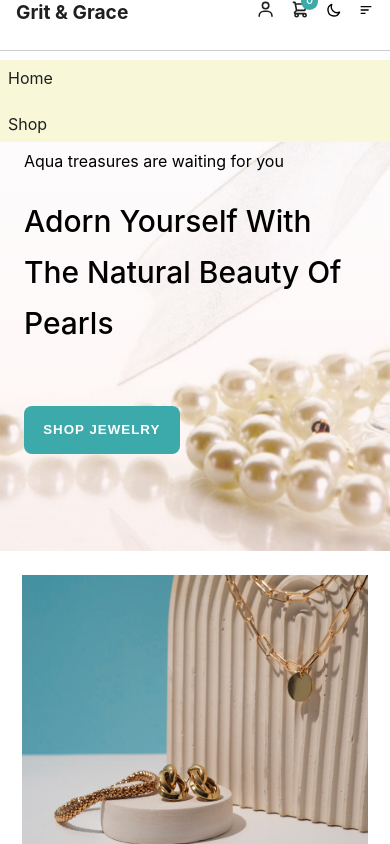
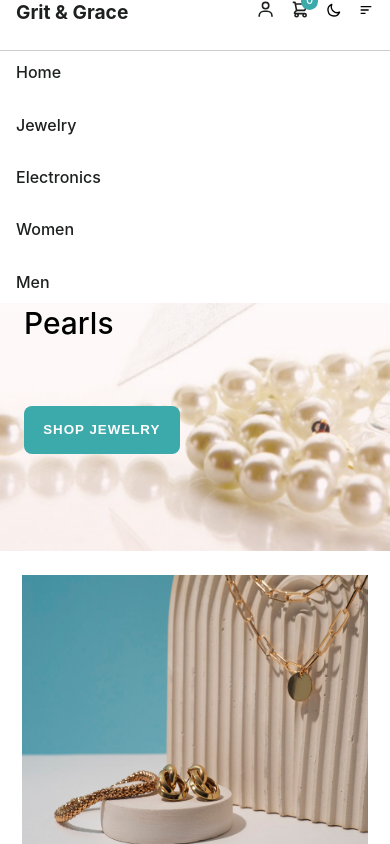
Before and after one commit to joycethh/playground, a React (Create React App) app: page /home in a window 390 px wide. Both pictures are taken after a click on the element 366 px from the left and 12 px from the top of the page. Shown: the top 844 px of the page. Built offline with nearby package versions, Linux system fonts and the light colour scheme; no server answers.

Commit message:
fix the mobile navItems

```diff
--- a/src/components/header/Header.js
+++ b/src/components/header/Header.js
@@ -118,25 +118,28 @@ const Header = () => {
         </div>
       </div>
 
-      <div className={openModal ? "modal display-block" : "modal display-none"}>
+      <div className={openModal ? "display-block" : "display-none"}>
+        {openModal && (
           <div className="modal-nav">
             <div className="modal-nav-wrapper" onClick={toggleModal}>
               <NavLink to="/home" className={activeLink}>
                 <span>Home</span>
               </NavLink>
-            <NavLink to="/shop" className={activeLink}>
-              <span>Shop</span>
+              <NavLink to="/products/jewelry " className={activeLink}>
+                <span>Jewelry</span>
               </NavLink>
-
-            {/* <NavLink to="/electronics" className={activeLink}>
+              <NavLink to="/products/electronics" className={activeLink}>
                 Electronics
               </NavLink>
-
-          <NavLink to="/cloth" className={activeLink}>
-            Cloth
-          </NavLink> */}
+              <NavLink to="/products/women's clothing" className={activeLink}>
+                Women
+              </NavLink>
+              <NavLink to="/products/men's clothing" className={activeLink}>
+                Men
+              </NavLink>
             </div>
           </div>
+        )}
       </div>
     </header>
   );
--- a/src/components/header/header.scss
+++ b/src/components/header/header.scss
@@ -152,18 +152,31 @@ header{
                 flex-direction: column;
                 gap: 10px;
                 position: absolute;
-                top: 60px;
+                top: 50px;
                 right: 0;
                 width: 100%;
-                background-color: themed('bgSoft');
+                background-color: themed('bg');
                 z-index: 999;
                 transition: all 0.3s ease-out;
 
                 a {
-                    padding: 5px 8px;
+                    padding: 0.7rem 1rem;
                     text-decoration: none;
+                    font-weight: 500;
                     color: themed('textColor');
-                    padding: 8px;
+                    cursor: pointer;
+
+                    &:hover {
+                        color: themed('highLight');
+                    }
+                    &.active {
+                        border-bottom: 1 px solid themed('highLight');
+                    }
+
+
+                    &:first-of-type {
+                        border-top: 1px solid themed('border');
+                    }
 
                     &:hover {
                         border-bottom: 2px solid themed('highlight');
@@ -176,8 +189,6 @@ header{
 }
 
 .sticky {
-    // height: 50px;
-    // line-height: 50px;
     position: fixed;
     top: 0;
     left: 0;
```
Lines whose indentation alone changed are shown as unchanged.
